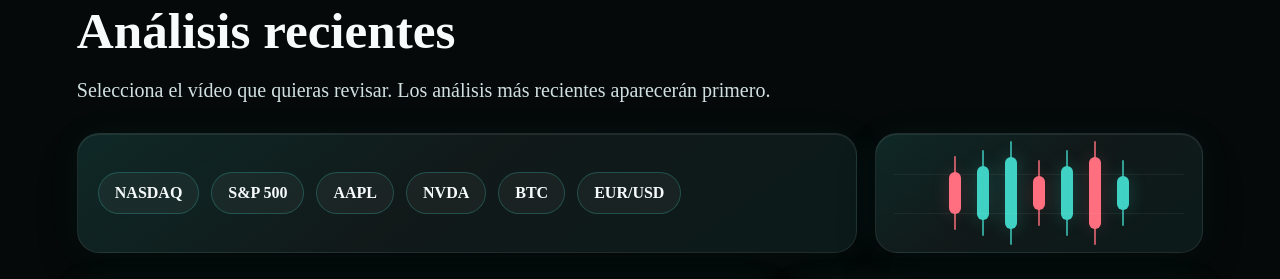
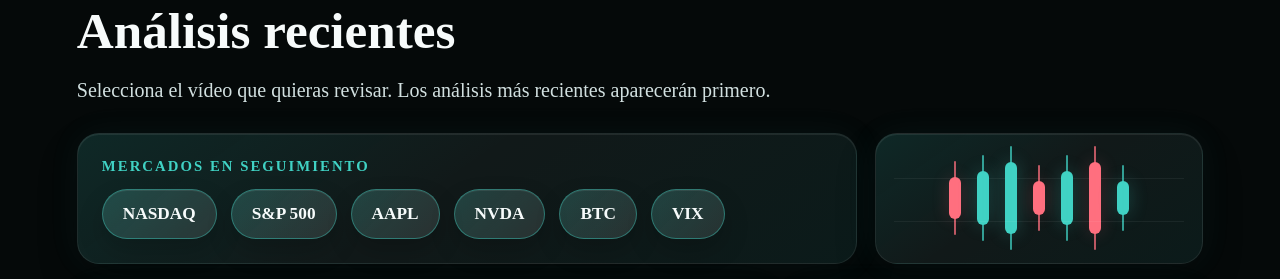
Before and after one commit to cristianzafra924-source/crz-trader-landing, a plain HTML site: page analisis.html in a window 1280 px wide. Shown: the part 920-1199 px from the top of the page. Drawn offline with Linux system fonts and the light colour scheme.

Commit message:
Refine market chips

```diff
--- a/analisis.html
+++ b/analisis.html
@@ -70,12 +70,13 @@
 
       <div class="market-context" aria-label="Contexto de mercados analizados">
         <div class="market-chips">
+          <strong>Mercados en seguimiento</strong>
           <span>NASDAQ</span>
           <span>S&P 500</span>
           <span>AAPL</span>
           <span>NVDA</span>
           <span>BTC</span>
-          <span>EUR/USD</span>
+          <span>VIX</span>
         </div>
         <div class="candle-panel" aria-hidden="true">
           <span class="candle candle-down"></span>
--- a/styles.css
+++ b/styles.css
@@ -443,22 +443,37 @@
 .market-chips {
   display: flex;
   flex-wrap: wrap;
-  gap: 12px;
+  gap: 14px;
   align-content: center;
-  padding: 20px;
+  align-items: center;
+  padding: 24px;
+}
+
+.market-chips strong {
+  width: 100%;
+  color: var(--turquoise);
+  font-size: 0.92rem;
+  font-weight: 900;
+  letter-spacing: 0.14em;
+  text-transform: uppercase;
 }
 
 .market-chips span {
   display: inline-flex;
-  min-height: 42px;
+  min-height: 50px;
   align-items: center;
-  border: 1px solid rgba(64, 210, 196, 0.26);
+  border: 1px solid rgba(64, 210, 196, 0.42);
   border-radius: 999px;
-  padding: 10px 16px;
+  padding: 12px 20px;
   color: var(--ink);
-  background: rgba(255, 255, 255, 0.045);
-  font-size: 1rem;
+  background:
+    linear-gradient(135deg, rgba(64, 210, 196, 0.18), rgba(255, 255, 255, 0.065)),
+    rgba(255, 255, 255, 0.045);
+  font-size: 1.08rem;
   font-weight: 900;
+  box-shadow:
+    inset 0 1px 0 rgba(255, 255, 255, 0.08),
+    0 12px 26px rgba(0, 0, 0, 0.18);
 }
 
 .candle-panel {
```
